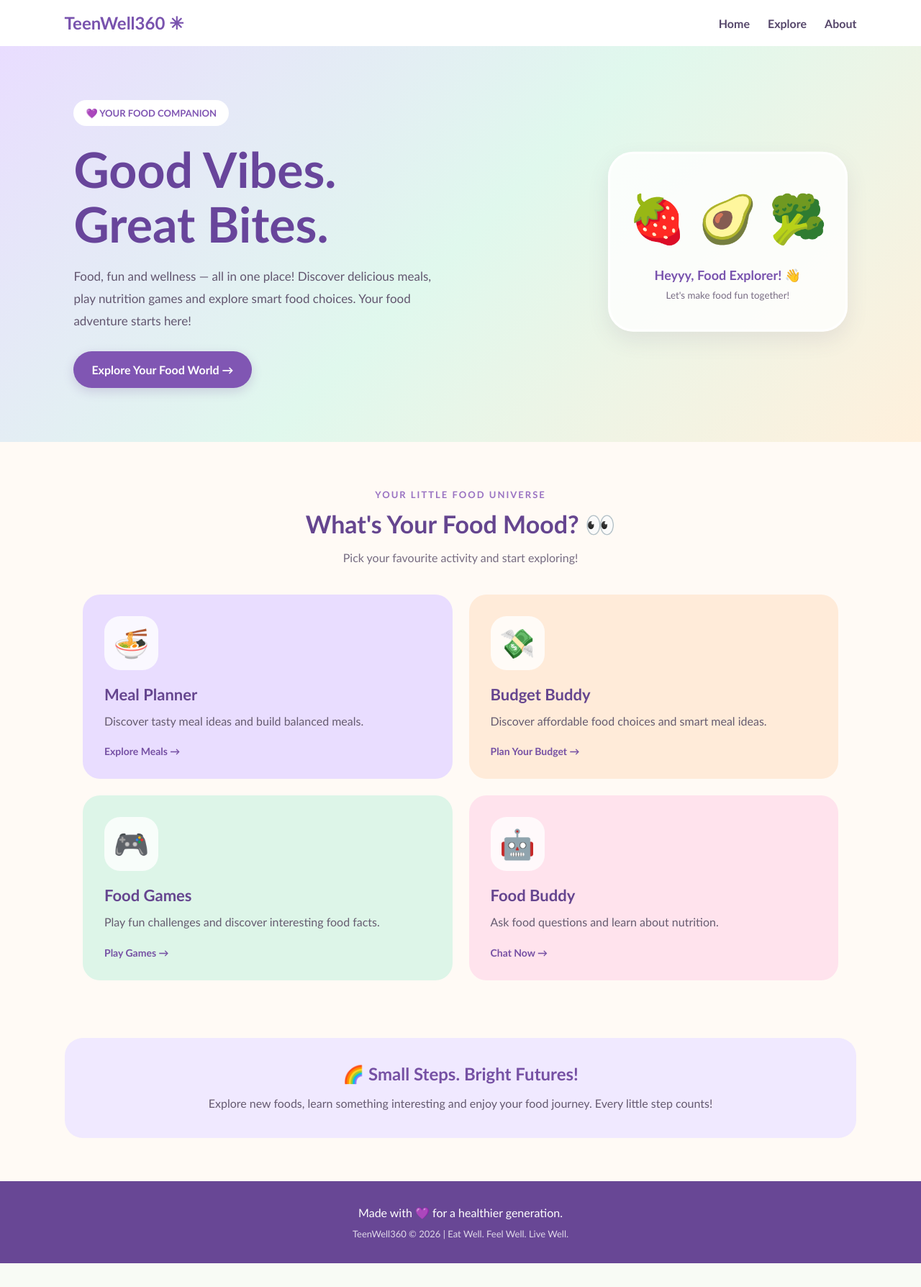
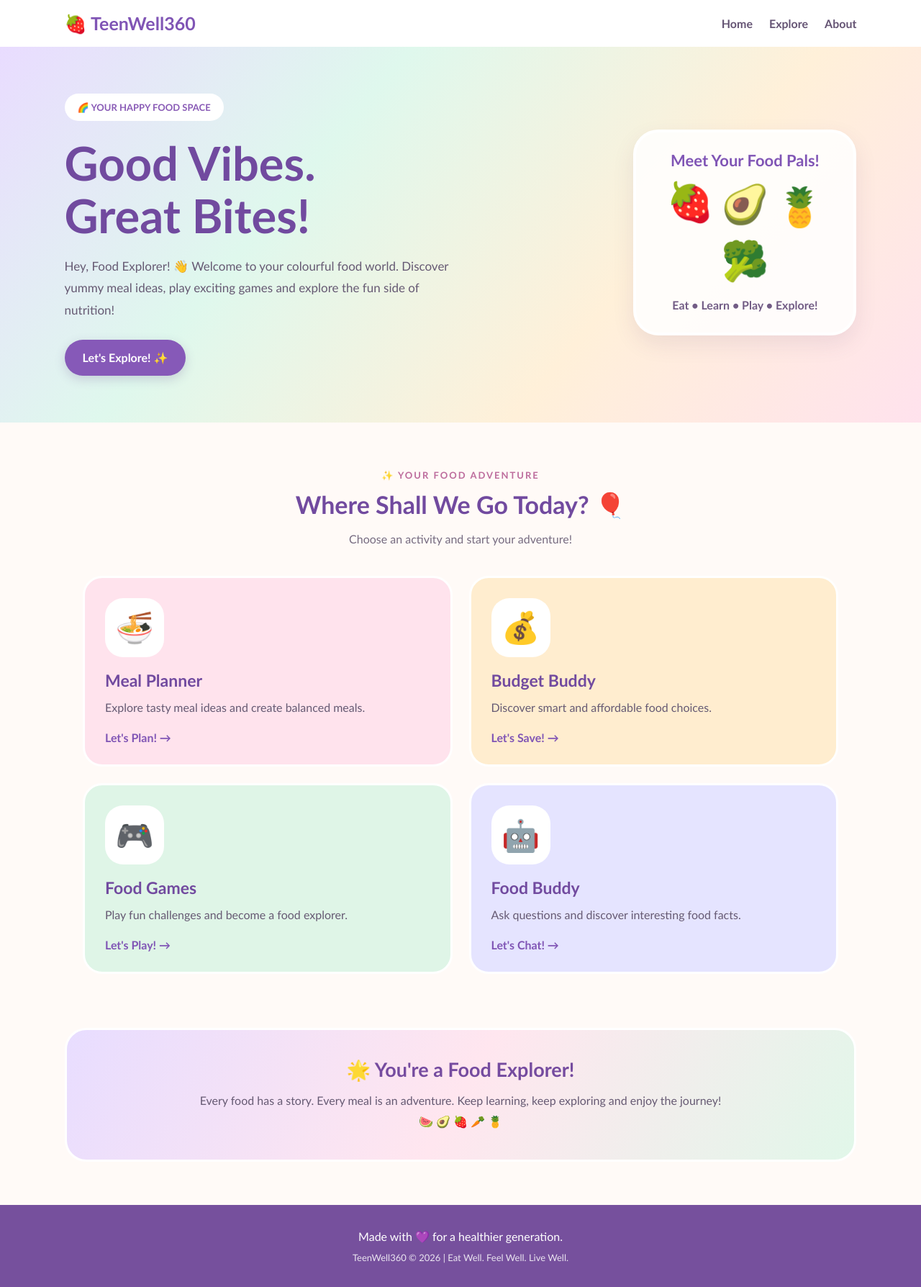
Before and after one commit to pavithra26bsc-source/TeenWell360, a Flask app: page / in a window 1280 px wide. Shown: the whole page at 72% size. Before the commit the page ends 1755 px from the top, so only its background shows below. Run offline with Flask 3, Linux system fonts and the light colour scheme.

Commit message:
Update index.html

```diff
--- a/templates/index.html
+++ b/templates/index.html
@@ -5,13 +5,13 @@
 <meta charset="UTF-8">
 <meta name="viewport" content="width=device-width, initial-scale=1.0">
 
-<title>TeenWell360 | Good Vibes. Great Bites.</title>
+<title>TeenWell360 | Food Adventure</title>
 
 <style>
 * {
-    box-sizing: border-box;
     margin: 0;
     padding: 0;
+    box-sizing: border-box;
 }
 
 html {
@@ -19,68 +19,73 @@ html {
 }
 
 body {
-    font-family: 'Trebuchet MS', Arial, sans-serif;
-    background: #fffaf5;
-    color: #403653;
+    font-family: "Trebuchet MS", Arial, sans-serif;
+    background: #fffaf7;
+    color: #514363;
 }
 
-/* NAVBAR */
+/* NAVIGATION */
 
 .navbar {
-    background: #ffffff;
+    background: white;
     padding: 17px 7%;
     display: flex;
+    align-items: center;
     justify-content: space-between;
-    align-items: center;
     flex-wrap: wrap;
     gap: 15px;
-    box-shadow: 0 3px 15px rgba(70, 50, 90, 0.07);
+    box-shadow: 0 4px 15px rgba(80,50,100,0.08);
 }
 
 .logo {
-    font-size: 24px;
+    color: #8055b5;
+    font-size: 25px;
     font-weight: bold;
-    color: #7953ae;
 }
 
 .nav-links {
     display: flex;
-    gap: 25px;
+    gap: 23px;
 }
 
 .nav-links a {
     text-decoration: none;
-    color: #55466a;
+    color: #655474;
     font-weight: bold;
-    transition: 0.3s;
 }
 
 .nav-links a:hover {
-    color: #a16bd2;
+    color: #c46b9d;
 }
 
 /* HERO */
 
 .hero {
-    background: linear-gradient(135deg, #e9ddff, #e0f8ed, #fff0dc);
-    padding: 75px 8%;
+    background: linear-gradient(
+        130deg,
+        #e9dcff,
+        #dff8ed,
+        #fff0d9,
+        #ffe2ed
+    );
+    padding: 65px 7%;
     display: flex;
+    align-items: center;
     justify-content: space-between;
-    align-items: center;
     flex-wrap: wrap;
     gap: 35px;
     overflow: hidden;
 }
 
 .hero-content {
-    max-width: 530px;
+    max-width: 550px;
 }
 
 .tag {
     display: inline-block;
     background: white;
-    color: #8056b3;
-    padding: 10px 17px;
+    color: #895bb6;
+    padding: 11px 18px;
     border-radius: 30px;
     font-size: 13px;
     font-weight: bold;
@@ -88,70 +93,96 @@ body {
 }
 
 .hero h1 {
-    font-size: clamp(42px, 7vw, 68px);
-    line-height: 1.12;
-    color: #68459b;
-    margin-bottom: 20px;
+    font-size: clamp(40px, 7vw, 65px);
+    line-height: 1.13;
+    color: #714a9f;
+    margin-bottom: 18px;
 }
 
 .hero-content > p:not(.tag) {
     font-size: 17px;
     line-height: 1.8;
-    color: #62566f;
-    margin-bottom: 27px;
+    margin-bottom: 25px;
+    color: #665a73;
 }
 
 .btn {
     display: inline-block;
-    background: #8056b3;
+    background: #8659b8;
     color: white;
     text-decoration: none;
-    padding: 16px 25px;
+    padding: 15px 25px;
     border-radius: 30px;
     font-weight: bold;
+    box-shadow: 0 5px 15px rgba(90,55,130,0.2);
     transition: 0.3s;
-    box-shadow: 0 5px 15px rgba(100, 65, 145, 0.2);
 }
 
 .btn:hover {
-    background: #654090;
+    background: #68418f;
     transform: translateY(-4px);
 }
 
-/* FOOD MASCOT */
+/* FOOD CHARACTERS */
 
-.mascot {
-    background: rgba(255,255,255,0.8);
-    border: 3px solid white;
+.food-world {
+    width: 310px;
+    max-width: 100%;
+    background: rgba(255,255,255,0.85);
+    border: 4px solid white;
     border-radius: 35px;
-    padding: 40px 25px;
+    padding: 25px 15px;
     text-align: center;
-    min-width: 250px;
-    box-shadow: 0 12px 30px rgba(90, 65, 120, 0.10);
+    box-shadow: 0 12px 30px rgba(90,60,120,0.1);
     animation: float 3s ease-in-out infinite;
 }
 
-.food-icons {
-    font-size: 65px;
-    margin-bottom: 20px;
-    line-height: 1.5;
+.food-world h2 {
+    color: #8055b5;
+    font-size: 22px;
+    margin-bottom: 18px;
 }
 
-.mascot p {
-    color: #7953ae;
-    font-size: 18px;
-    font-weight: bold;
+.character {
+    display: flex;
+    justify-content: center;
+    flex-wrap: wrap;
+    gap: 10px;
+    font-size: 53px;
+    margin-bottom: 17px;
 }
 
-.mascot small {
-    display: block;
-    margin-top: 9px;
-    color: #776b83;
+.character span {
+    display: inline-block;
+    animation: bounce 2s infinite;
+}
+
+.character span:nth-child(2) {
+    animation-delay: .3s;
+}
+
+.character span:nth-child(3) {
+    animation-delay: .6s;
+}
+
+.character span:nth-child(4) {
+    animation-delay: .9s;
+}
+
+.food-world p {
+    color: #725c85;
+    font-weight: bold;
+    line-height: 1.6;
 }
 
 @keyframes float {
     0%, 100% { transform: translateY(0); }
-    50% { transform: translateY(-10px); }
+    50% { transform: translateY(-9px); }
+}
+
+@keyframes bounce {
+    0%, 100% { transform: translateY(0); }
+    50% { transform: translateY(-8px); }
 }
 
 /* FEATURES */
@@ -162,120 +193,120 @@ body {
 }
 
 .section-tag {
-    color: #9a73c2;
+    color: #bd6d9d;
+    font-weight: bold;
     font-size: 13px;
-    font-weight: bold;
     letter-spacing: 2px;
     margin-bottom: 12px;
 }
 
 .features h2 {
     font-size: 34px;
-    color: #65458f;
-    margin-bottom: 12px;
+    color: #714a9f;
+    margin-bottom: 13px;
 }
 
 .section-description {
     color: #766b80;
+    line-height: 1.7;
     margin-bottom: 38px;
-    line-height: 1.7;
 }
 
 .cards {
+    max-width: 1050px;
+    margin: auto;
     display: grid;
     grid-template-columns: repeat(2, minmax(0, 1fr));
     gap: 23px;
-    max-width: 1050px;
-    margin: auto;
 }
 
 .card {
     display: block;
+    text-decoration: none;
     text-align: left;
-    text-decoration: none;
     padding: 28px;
-    border-radius: 24px;
-    color: #403653;
-    border: 2px solid transparent;
+    border-radius: 27px;
+    border: 3px solid white;
+    color: #514363;
     transition: 0.3s;
 }
 
 .card:hover {
-    transform: translateY(-8px);
-    box-shadow: 0 12px 25px rgba(80, 60, 100, 0.12);
-    border-color: white;
+    transform: translateY(-9px) rotate(-1deg);
+    box-shadow: 0 12px 25px rgba(80,60,100,0.13);
 }
 
 .card:nth-child(1) {
-    background: #e9ddff;
+    background: #ffe3ed;
 }
 
 .card:nth-child(2) {
-    background: #ffebd9;
+    background: #ffedcf;
 }
 
 .card:nth-child(3) {
-    background: #ddf5e8;
+    background: #dff5e7;
 }
 
 .card:nth-child(4) {
-    background: #ffe3ed;
+    background: #e5e4ff;
 }
 
 .emoji {
-    width: 75px;
-    height: 75px;
+    width: 82px;
+    height: 82px;
     display: grid;
     place-items: center;
-    background: rgba(255,255,255,0.8);
-    border-radius: 22px;
-    font-size: 40px;
-    margin-bottom: 20px;
+    background: white;
+    border-radius: 25px;
+    font-size: 43px;
+    margin-bottom: 18px;
 }
 
 .card h3 {
-    font-size: 22px;
+    color: #714a9f;
+    font-size: 23px;
     margin-bottom: 10px;
-    color: #65458f;
 }
 
 .card p {
     line-height: 1.7;
-    color: #665c70;
+    color: #665a73;
 }
 
 .explore {
     display: inline-block;
-    margin-top: 20px;
-    font-size: 14px;
+    margin-top: 19px;
+    color: #8055b5;
     font-weight: bold;
-    color: #7651a4;
 }
 
-/* BOTTOM MESSAGE */
+/* FUN MESSAGE */
 
-.motivation {
-    background: #f0e9ff;
-    margin: 15px 7% 60px;
-    padding: 35px 20px;
+.fun-message {
+    margin: 10px 7% 60px;
+    padding: 38px 20px;
     text-align: center;
-    border-radius: 25px;
+    background: linear-gradient(120deg,#e8ddff,#ffe6ef,#e1f7e9);
+    border: 3px solid white;
+    border-radius: 30px;
 }
 
-.motivation h2 {
-    color: #7651a4;
+.fun-message h2 {
+    color: #754b9f;
+    font-size: 27px;
     margin-bottom: 12px;
 }
 
-.motivation p {
-    color: #655a70;
-    line-height: 1.7;
+.fun-message p {
+    color: #665a73;
+    line-height: 1.8;
 }
 
 /* FOOTER */
 
 footer {
-    background: #684795;
+    background: #76509d;
     color: white;
     text-align: center;
     padding: 28px 15px;
@@ -284,7 +315,7 @@ footer {
 
 footer p:last-child {
     font-size: 13px;
-    opacity: 0.8;
+    opacity: .85;
 }
 
 /* MOBILE */
@@ -297,24 +328,19 @@ footer p:last-child {
     }
 
     .nav-links {
+        justify-content: center;
+        flex-wrap: wrap;
         gap: 17px;
-        flex-wrap: wrap;
-        justify-content: center;
     }
 
     .hero {
+        justify-content: center;
         text-align: center;
-        justify-content: center;
-        padding: 55px 7%;
+        padding: 50px 6%;
     }
 
-    .hero-content {
-        margin: auto;
-    }
-
-    .mascot {
+    .food-world {
         width: 100%;
-        min-width: 0;
     }
 
     .cards {
@@ -325,9 +351,17 @@ footer p:last-child {
         font-size: 28px;
     }
 
-    .motivation {
+    .fun-message {
         margin-left: 5%;
         margin-right: 5%;
+    }
+}
+
+@media(prefers-reduced-motion: reduce) {
+    *, *::before, *::after {
+        animation: none !important;
+        scroll-behavior: auto !important;
+        transition: none !important;
     }
 }
 </style>
@@ -336,7 +370,7 @@ footer p:last-child {
 <body>
 
 <nav class="navbar">
-    <div class="logo">TeenWell360 ✳</div>
+    <div class="logo">🍓 TeenWell360</div>
 
     <div class="nav-links">
         <a href="/">Home</a>
@@ -349,39 +383,48 @@ footer p:last-child {
 
     <div class="hero-content">
 
-        <p class="tag">💜 YOUR FOOD COMPANION</p>
+        <p class="tag">🌈 YOUR HAPPY FOOD SPACE</p>
 
-        <h1>Good Vibes.<br>Great Bites.</h1>
+        <h1>Good Vibes.<br>Great Bites!</h1>
 
         <p>
-            Food, fun and wellness — all in one place!
-            Discover delicious meals, play nutrition games
-            and explore smart food choices.
-            Your food adventure starts here!
+            Hey, Food Explorer! 👋
+            Welcome to your colourful food world.
+            Discover yummy meal ideas, play exciting
+            games and explore the fun side of nutrition!
         </p>
 
         <a href="#features" class="btn">
-            Explore Your Food World →
+            Let's Explore! ✨
         </a>
 
     </div>
 
-    <div class="mascot">
-        <div class="food-icons">🍓 🥑 🥦</div>
-        <p>Heyyy, Food Explorer! 👋</p>
-        <small>Let's make food fun together!</small>
+    <div class="food-world">
+        <h2>Meet Your Food Pals!</h2>
+
+        <div class="character">
+            <span>🍓</span>
+            <span>🥑</span>
+            <span>🍍</span>
+            <span>🥦</span>
+        </div>
+
+        <p>
+            Eat • Learn • Play • Explore!
+        </p>
     </div>
 
 </section>
 
 <section class="features" id="features">
 
-    <p class="section-tag">YOUR LITTLE FOOD UNIVERSE</p>
+    <p class="section-tag">✨ YOUR FOOD ADVENTURE</p>
 
-    <h2>What's Your Food Mood? 👀</h2>
+    <h2>Where Shall We Go Today? 🎈</h2>
 
     <p class="section-description">
-        Pick your favourite activity and start exploring!
+        Choose an activity and start your adventure!
     </p>
 
     <div class="cards">
@@ -389,42 +432,42 @@ footer p:last-child {
         <a href="{{ url_for('meal_planner') }}" class="card">
             <div class="emoji">🍜</div>
             <h3>Meal Planner</h3>
-            <p>Discover tasty meal ideas and build balanced meals.</p>
-            <span class="explore">Explore Meals →</span>
+            <p>Explore tasty meal ideas and create balanced meals.</p>
+            <span class="explore">Let's Plan! →</span>
         </a>
 
         <a href="{{ url_for('budget_buddy') }}" class="card">
-            <div class="emoji">💸</div>
+            <div class="emoji">💰</div>
             <h3>Budget Buddy</h3>
-            <p>Discover affordable food choices and smart meal ideas.</p>
-            <span class="explore">Plan Your Budget →</span>
+            <p>Discover smart and affordable food choices.</p>
+            <span class="explore">Let's Save! →</span>
         </a>
 
         <a href="{{ url_for('food_games') }}" class="card">
             <div class="emoji">🎮</div>
             <h3>Food Games</h3>
-            <p>Play fun challenges and discover interesting food facts.</p>
-            <span class="explore">Play Games →</span>
+            <p>Play fun challenges and become a food explorer.</p>
+            <span class="explore">Let's Play! →</span>
         </a>
 
         <a href="{{ url_for('food_chatbot') }}" class="card">
             <div class="emoji">🤖</div>
             <h3>Food Buddy</h3>
-            <p>Ask food questions and learn about nutrition.</p>
-            <span class="explore">Chat Now →</span>
+            <p>Ask questions and discover interesting food facts.</p>
+            <span class="explore">Let's Chat! →</span>
         </a>
 
     </div>
 
 </section>
 
-<section class="motivation">
-    <h2>🌈 Small Steps. Bright Futures!</h2>
+<section class="fun-message">
+    <h2>🌟 You're a Food Explorer!</h2>
     <p>
-        Explore new foods, learn something interesting
-        and enjoy your food journey.
-        Every little step counts!
+        Every food has a story. Every meal is an adventure.
+        Keep learning, keep exploring and enjoy the journey!
     </p>
+    <p>🍉 🥑 🍓 🥕 🍍</p>
 </section>
 
 <footer id="about">
```
